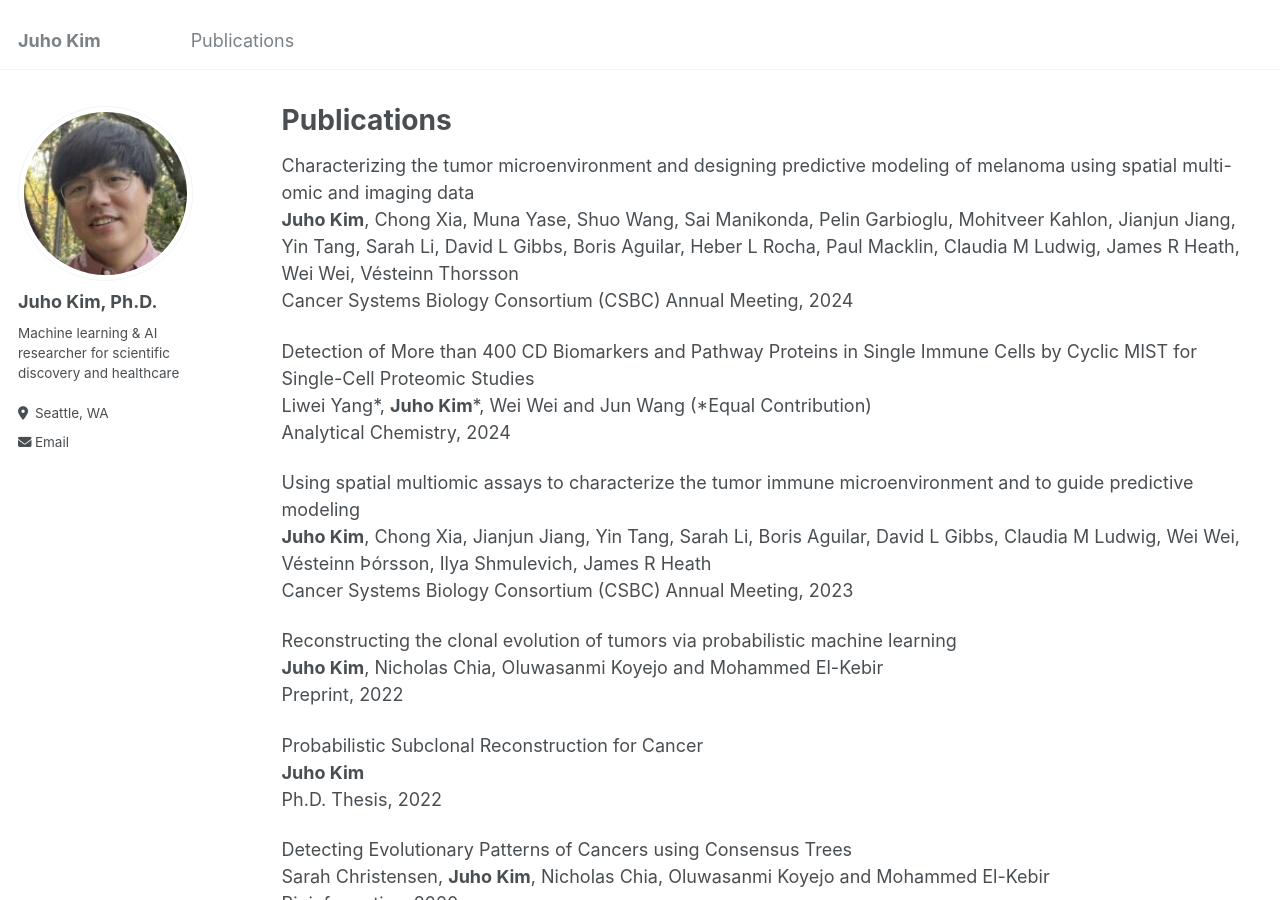
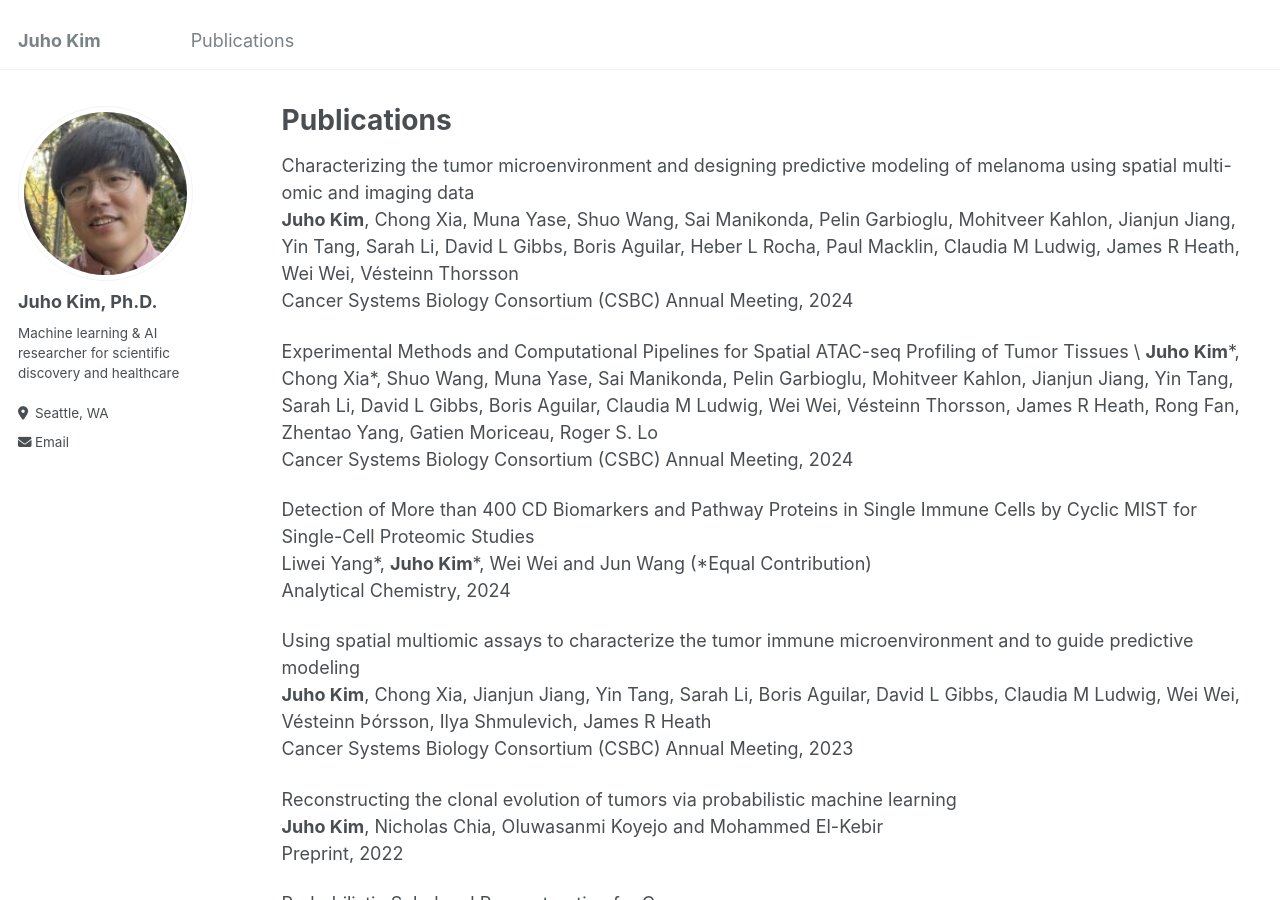
Before and after one commit to juhokim/juhokim.github.io, a Jekyll site: the page built from _pages/publications.md, in a window 1280 px wide and 900 px high. Built offline with Jekyll 4.4.1, drawn with Linux system fonts in a browser that asks for light colours.

Commit message:
Update publications.md

```diff
--- a/_pages/publications.md
+++ b/_pages/publications.md
@@ -9,6 +9,9 @@ Characterizing the tumor microenvironment and designing predictive modeling of m
 **Juho Kim**, Chong Xia, Muna Yase, Shuo Wang, Sai Manikonda, Pelin Garbioglu, Mohitveer Kahlon, Jianjun Jiang, Yin Tang, Sarah Li, David L Gibbs, Boris Aguilar, Heber L Rocha, Paul Macklin, Claudia M Ludwig, James R Heath, Wei Wei, Vésteinn Thorsson \
 Cancer Systems Biology Consortium (CSBC) Annual Meeting, 2024
 
+Experimental Methods and Computational Pipelines for Spatial ATAC-seq Profiling of Tumor Tissues \
+**Juho Kim**\*, Chong Xia\*, Shuo Wang, Muna Yase, Sai Manikonda, Pelin Garbioglu, Mohitveer Kahlon, Jianjun Jiang, Yin Tang, Sarah Li, David L Gibbs, Boris Aguilar, Claudia M Ludwig, Wei Wei, Vésteinn Thorsson, James R Heath, Rong Fan, Zhentao Yang, Gatien Moriceau, Roger S. Lo \
+Cancer Systems Biology Consortium (CSBC) Annual Meeting, 2024
 
 Detection of More than 400 CD Biomarkers and Pathway Proteins in Single Immune Cells by Cyclic MIST for Single-Cell Proteomic Studies \
 Liwei Yang\*, **Juho Kim**\*, Wei Wei and Jun Wang (\*Equal Contribution)\
```
